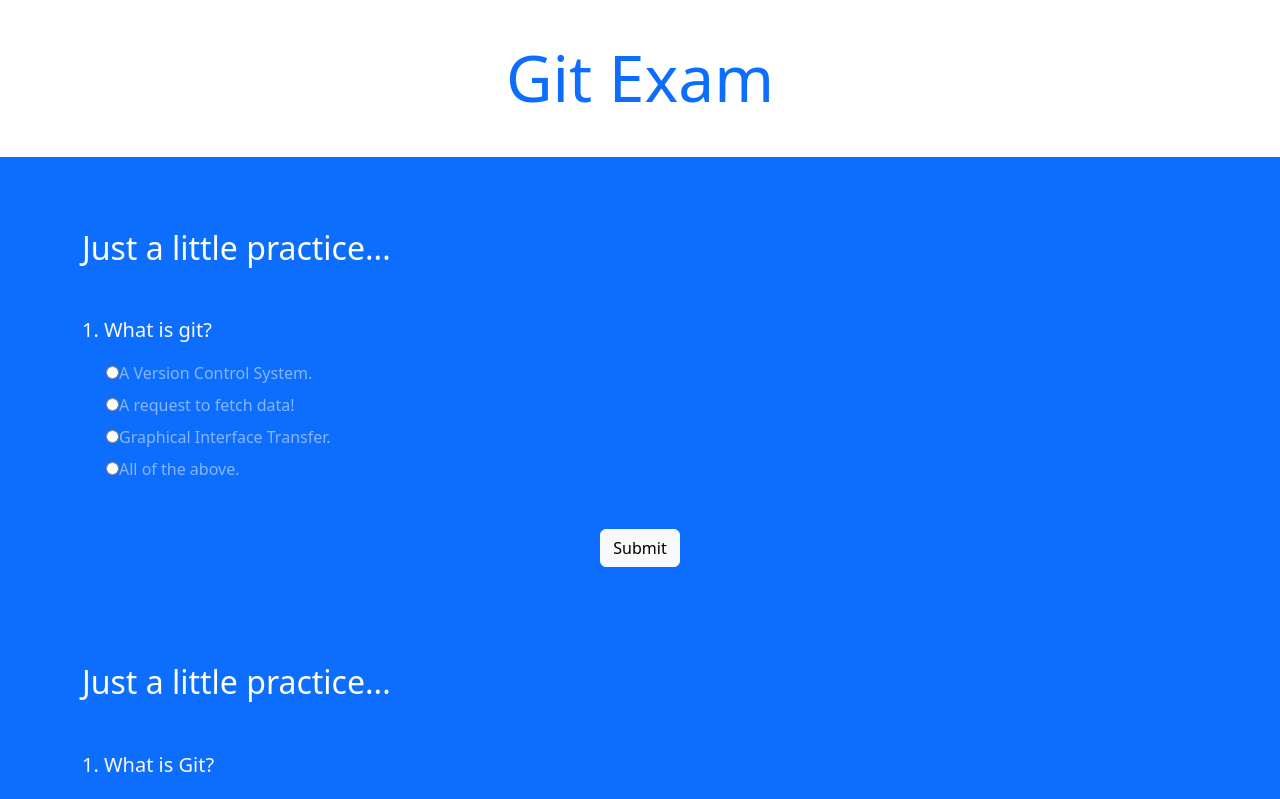
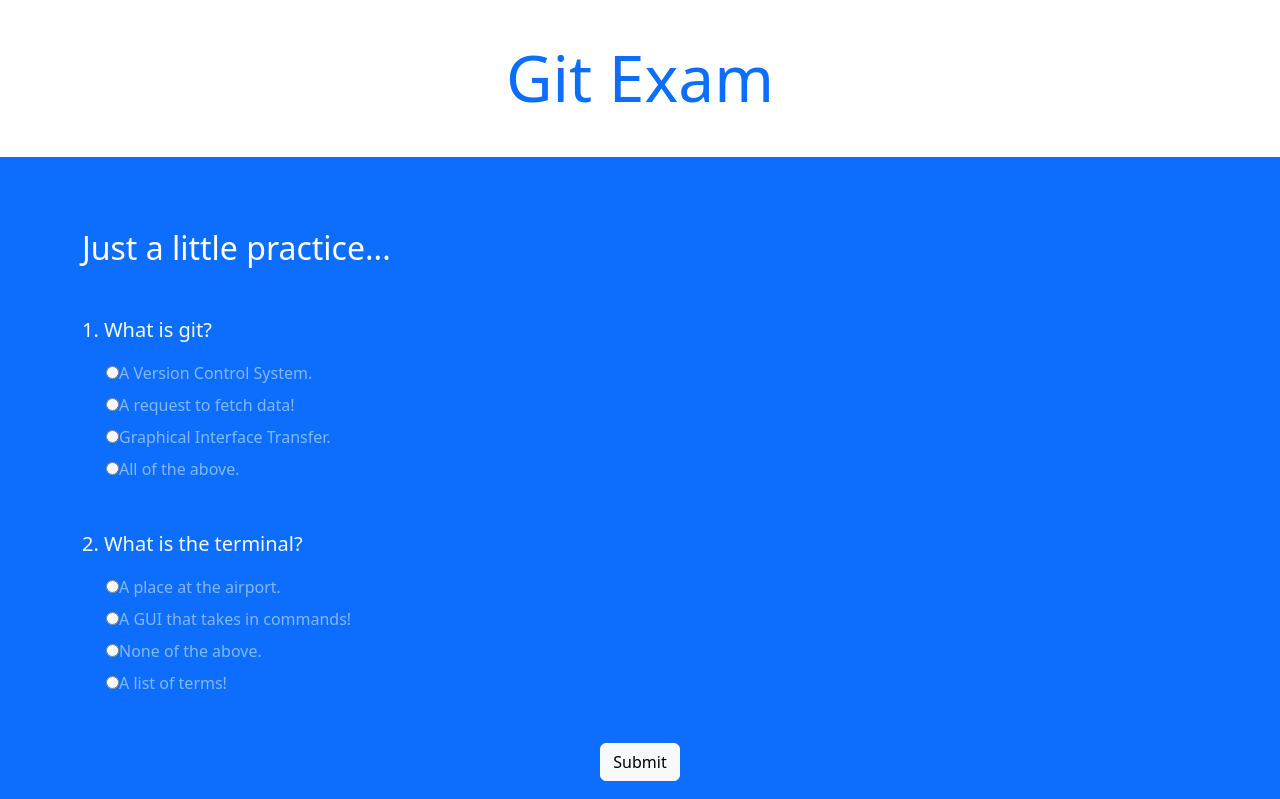
Before and after one commit to Kerlin-Augustin/gitExam, a React (Vite) app: page / in a window 1280 px wide. Shown: the top 799 px of the page. Built offline with nearby package versions, Linux system fonts and the light colour scheme.

Commit message:
fixed radios

```diff
--- a/src/components/Quiz/QuizForm/QuizForm.tsx
+++ b/src/components/Quiz/QuizForm/QuizForm.tsx
@@ -40,7 +40,7 @@ function QuizForm() {
     const formData: { [key: string]: string } = {};
     const formElements = event.currentTarget.elements;
 
-    for (let i = 0; i < formElements.length -1; i++) {
+    for (let i = 0; i < formElements.length - 1; i++) {
       const element = formElements[i] as HTMLInputElement;
       if (element.checked) {
         formData[element.name] = element.value;
@@ -72,11 +72,22 @@ function QuizForm() {
           </h2>
           <form className="quiz-form text-light" onSubmit={handleSubmit}>
             <QuizQuestion
+              inputName="q1"
               question="What is git?"
+              questionNumber={1}
               option1="A Version Control System."
               option2="A request to fetch data!"
               option3="Graphical Interface Transfer."
               option4="All of the above."
+            />
+            <QuizQuestion
+              inputName="q2"
+              question="What is the terminal?"
+              questionNumber={2}
+              option1="A place at the airport."
+              option2="A GUI that takes in commands!"
+              option3="None of the above."
+              option4="A list of terms!"
             />
             <div className="text-center">
               <input
--- a/src/components/Quiz/QuizQuestions/QuizQuestion.tsx
+++ b/src/components/Quiz/QuizQuestions/QuizQuestion.tsx
@@ -1,14 +1,18 @@
 interface QuizQuestionProps {
+  inputName: string;
   question: string;
+  questionNumber: number;
   option1: string;
   option2: string;
-  option3: string;
-  option4: string;
+  option3?: string;
+  option4?: string;
 
 }
 
 function QuizQuestion({
+  inputName,
   question,
+  questionNumber,
   option1,
   option2,
   option3,
@@ -19,22 +23,22 @@ function QuizQuestion({
     <>
       <div className="my-5">
         <p className="lead font-weight-normal">
-            1. {question}
+          {questionNumber}. {question}
         </p>
         <div className="form-check my-2 text-white-50">
-            <input type="radio" name="q1" value="A" />
+          <input type="radio" name={inputName} value="A" />
           <label className="form-check-label">{option1}</label>
         </div>
         <div className="form-check my-2 text-white-50">
-            <input type="radio" name="q1" value="B" />
+          <input type="radio" name={inputName} value="B" />
           <label className="form-check-label">{option2}</label>
         </div>
         <div className="form-check my-2 text-white-50">
-            <input type="radio" name="q1" value="C" />
+          <input type="radio" name={inputName} value="C" />
           <label className="form-check-label">{option3}</label>
         </div>
         <div className="form-check my-2 text-white-50">
-            <input type="radio" name="q1" value="D" />
+          <input type="radio" name={inputName} value="D" />
           <label className="form-check-label">{option4}</label>
         </div>
       </div>
```
Lines whose indentation alone changed are shown as unchanged.
